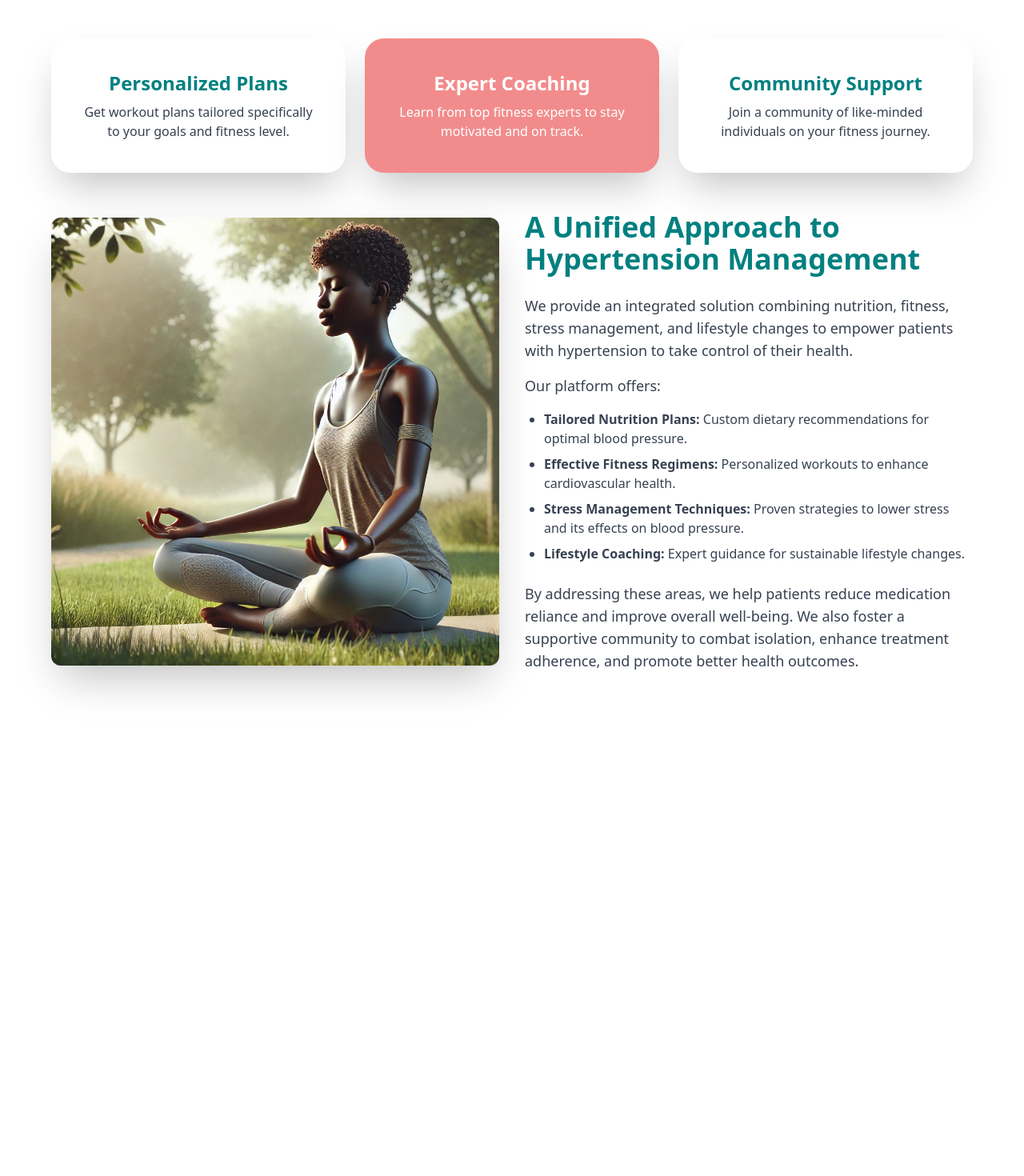
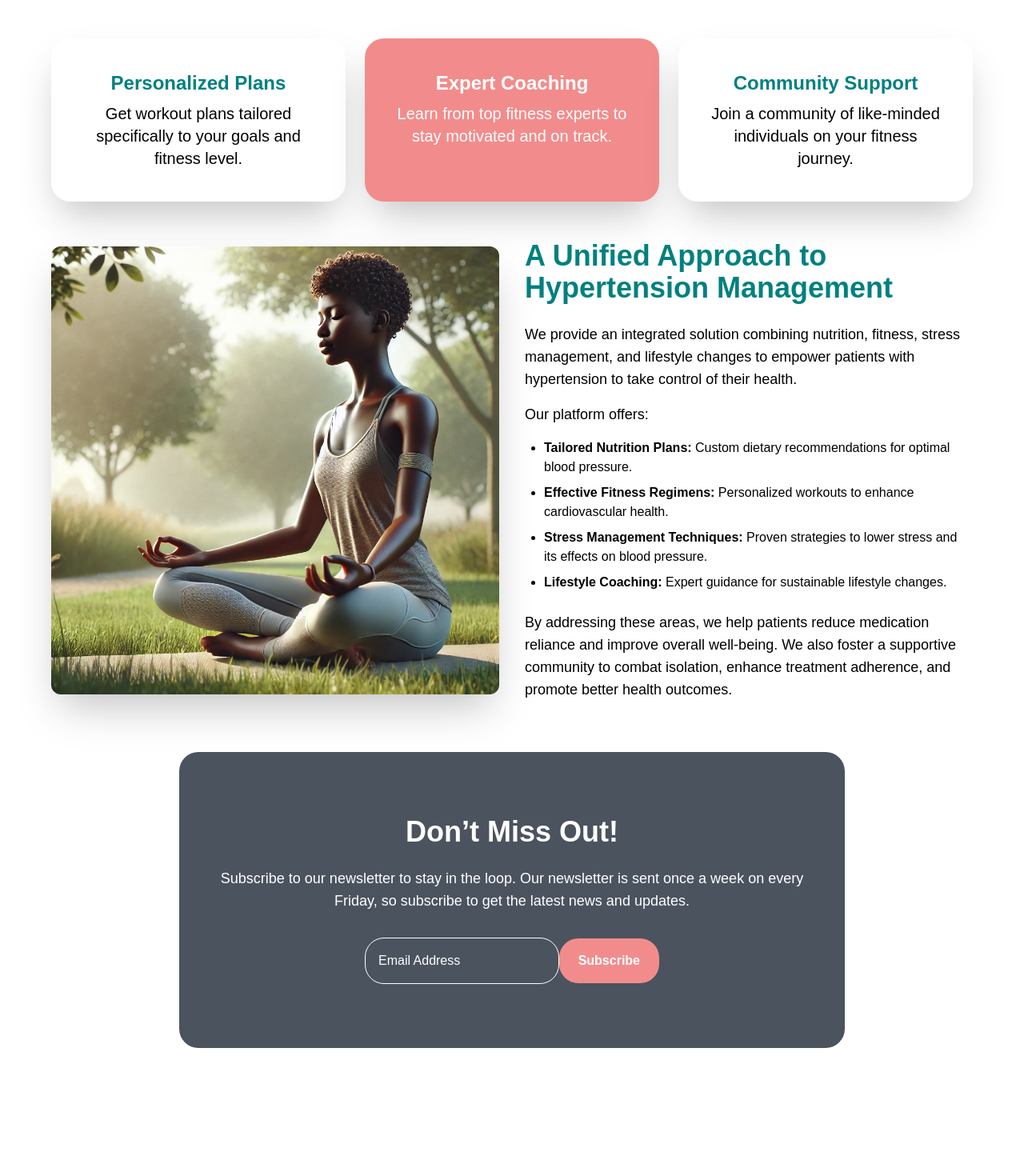
Before and after one commit to Griffin-Ndede/vitali-health, a React (Vite) app: page / in a window 1280 px wide. Shown: the part 880-2350 px from the top of the page at 80% size. After the commit the page ends 2254 px from the top, so only its background shows below. Built offline with nearby package versions, Linux system fonts and the light colour scheme.

Commit message:
updates footer content

```diff
--- a/src/components/Footer.jsx
+++ b/src/components/Footer.jsx
@@ -1,15 +1,52 @@
-// import React from 'react'
-
 function Footer() {
   return (
-    <>
-    <div>
-     <div className="h-screen"></div>
-      <h4 className='font-poppins'>This is going to be my footer</h4>
+    <div className="2xl:mx-auto 2xl:container mx-4 py-16">
+      <div className="w-full relative flex items-center justify-center">
+        {/* Background Images */}
+        {/* <img
+          src="https://i.ibb.co/4sYZ8gC/img-2.png"
+          alt="dining"
+          className="w-full h-full absolute z-0 hidden xl:block rounded-3xl"
+        /> */}
+        <img
+          src="https://i.ibb.co/bbS3J9C/pexels-max-vakhtbovych-6301182-1.png"
+          alt="dining"
+          className="w-full h-full absolute z-0 hidden sm:block xl:hidden rounded-3xl"
+        />
+        <img
+          src="https://i.ibb.co/JKkzGDs/pexels-max-vakhtbovych-6301182-1.png"
+          alt="dining"
+          className="w-full h-full absolute z-0 sm:hidden rounded-3xl"
+        />
+
+        {/* Overlay Content */}
+        <div className="bg-gray-800 bg-opacity-80 py-10 md:py-16 px-4 md:px-12 lg:py-20 w-full md:w-10/12 lg:w-8/12 flex flex-col items-center justify-center relative z-40 rounded-3xl">
+          {/* Title */}
+          <h1 className="text-3xl md:text-4xl font-bold leading-9 text-white text-center">
+            Don’t Miss Out!
+          </h1>
+
+          {/* Description */}
+          <p className="text-base md:text-lg leading-relaxed text-center text-white mt-6">
+            Subscribe to our newsletter to stay in the loop. Our newsletter is sent once a week on every Friday,
+            so subscribe to get the latest news and updates.
+          </p>
+
+          {/* Subscription Form */}
+          <div className="flex flex-col sm:flex-row items-center mt-8 space-y-4 sm:space-y-0 w-full lg:w-6/12">
+            <input
+              type="email"
+              placeholder="Email Address"
+              className="border border-white text-white bg-transparent placeholder-white font-medium p-4 w-full sm:flex-1 rounded-3xl focus:outline-none focus:ring-2 focus:ring-white"
+            />
+            <button className="w-full sm:w-auto bg-soft-coral hover:bg-opacity-75 text-white font-semibold py-4 px-6 rounded-3xl focus:outline-none focus:ring-2 focus:ring-white">
+              Subscribe
+            </button>
+          </div>
+        </div>
+      </div>
     </div>
-    </>
-
-  )
+  );
 }
 
-export default Footer
+export default Footer;
--- a/src/components/Home.jsx
+++ b/src/components/Home.jsx
@@ -6,7 +6,7 @@ function Home() {
         {/* Text Content */}
         <div className="max-w-3xl mb-8 md:mb-0">
           <h1 className="text-4xl font-bold text-teal mb-6">Welcome to Vitali Health</h1>
-          <p className="text-xl text-gray-700 mb-10">
+          <p className="text-xl  mb-10">
             Lorem ipsum dolor sit amet consectetur adipisicing elit. Praesentium, corrupti.
             Consectetur accusamus mollitia provident numquam quibusdam sequi quas dolor.
           </p>
@@ -30,7 +30,7 @@ function Home() {
         {/* Card 1 */}
         <div className="bg-white shadow-2xl rounded-3xl p-10">
           <h2 className="text-2xl font-bold text-teal mb-2">Personalized Plans</h2>
-          <p className="text-gray-700">
+          <p className="text-xl">
             Get workout plans tailored specifically to your goals and fitness level.
           </p>
         </div>
@@ -38,7 +38,7 @@ function Home() {
         {/* Card 2 */}
         <div className="bg-soft-coral shadow-2xl rounded-3xl p-10">
           <h2 className="text-2xl font-bold text-white mb-2">Expert Coaching</h2>
-          <p className="text-white">
+          <p className="text-white text-xl">
             Learn from top fitness experts to stay motivated and on track.
           </p>
         </div>
@@ -46,7 +46,7 @@ function Home() {
         {/* Card 3 */}
         <div className="bg-white shadow-2xl rounded-3xl p-10">
           <h2 className="text-2xl font-bold text-teal mb-2">Community Support</h2>
-          <p className="text-gray-700">
+          <p className="text-xl">
             Join a community of like-minded individuals on your fitness journey.
           </p>
         </div>
@@ -59,7 +59,7 @@ function Home() {
           <img
             src="/images/athlete.webp"
             alt="African woman exercising with focus and energy"
-            className="object-cover rounded-xl shadow-2xl w-full"
+            className="object-cover rounded-xl shadow-2xl w-auto h-2/3"
           />
         </div>
 
@@ -68,12 +68,12 @@ function Home() {
           <h1 className="text-4xl font-extrabold mb-6 text-teal">
             A Unified Approach to Hypertension Management
           </h1>
-          <p className="text-lg text-gray-700 mb-4">
+          <p className="text-lg  mb-4">
             We provide an integrated solution combining nutrition, fitness, stress management,
             and lifestyle changes to empower patients with hypertension to take control of their health.
           </p>
-          <p className="text-lg text-gray-700 mb-4">Our platform offers:</p>
-          <ul className="list-disc pl-6 space-y-2 text-gray-700">
+          <p className="text-lg  mb-4">Our platform offers:</p>
+          <ul className="list-disc pl-6 space-y-2 ">
             <li>
               <strong>Tailored Nutrition Plans:</strong> Custom dietary recommendations for optimal blood pressure.
             </li>
@@ -87,7 +87,7 @@ function Home() {
               <strong>Lifestyle Coaching:</strong> Expert guidance for sustainable lifestyle changes.
             </li>
           </ul>
-          <p className="text-lg text-gray-700 mt-6">
+          <p className="text-lg  mt-6">
             By addressing these areas, we help patients reduce medication reliance and improve overall well-being.
             We also foster a supportive community to combat isolation, enhance treatment adherence,
             and promote better health outcomes.
--- a/src/index.css
+++ b/src/index.css
@@ -2,3 +2,10 @@
 @import 'tailwindcss/base';
 @import 'tailwindcss/components';
 @import 'tailwindcss/utilities';
+
+@import url('https://fonts.googleapis.com/css2?family=Poppins:wght@100;300;400;500;600;700;800&display=swap');
+
+body {
+  @apply font-poppins;
+  /* @apply text-custom-blue */
+}
```
